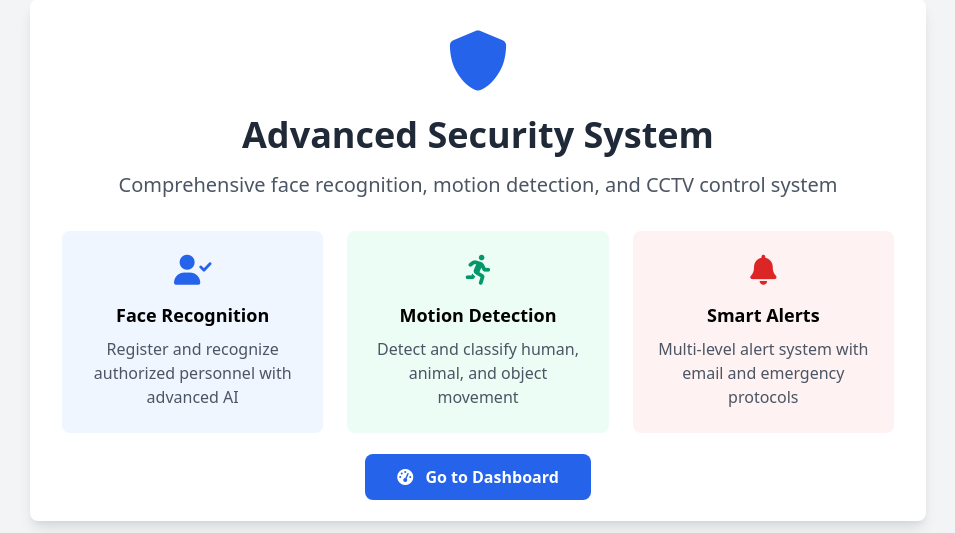
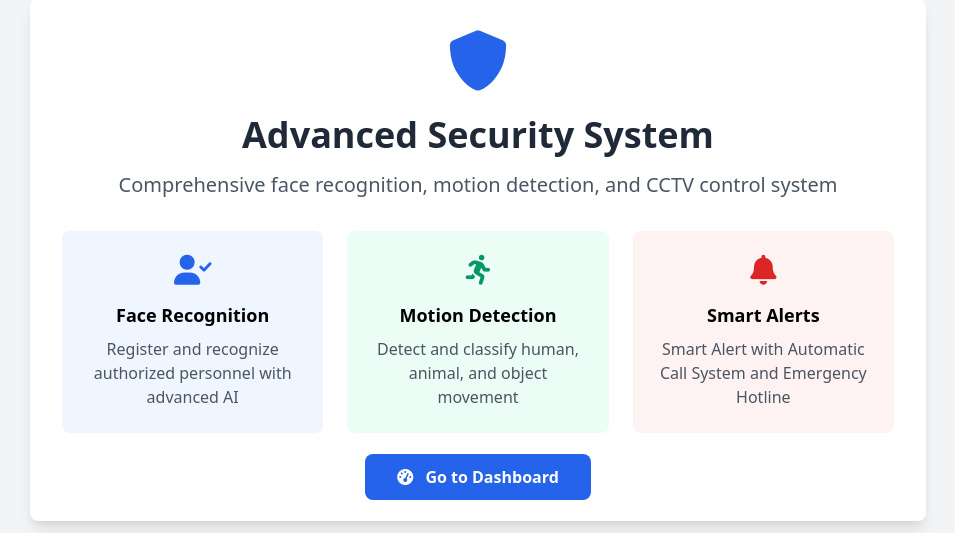
Before and after one commit to Jovince0219/Home-Security-System, a Flask app: page / in a window 1280 px wide. Shown: the part 85-618 px from the top of the page, without its empty margins (162-1117 px from the left). Run offline with Flask 3, Linux system fonts and the light colour scheme.

Commit message:
Update index.html

```diff
--- a/templates/index.html
+++ b/templates/index.html
@@ -27,7 +27,7 @@
             <div class="bg-red-50 p-6 rounded-lg">
                 <i class="fas fa-bell text-3xl text-red-600 mb-4"></i>
                 <h3 class="text-lg font-semibold mb-2">Smart Alerts</h3>
-                <p class="text-gray-600">Multi-level alert system with email and emergency protocols</p>
+                <p class="text-gray-600">Smart Alert with Automatic Call System and Emergency Hotline</p>
             </div>
         </div>
 
```
